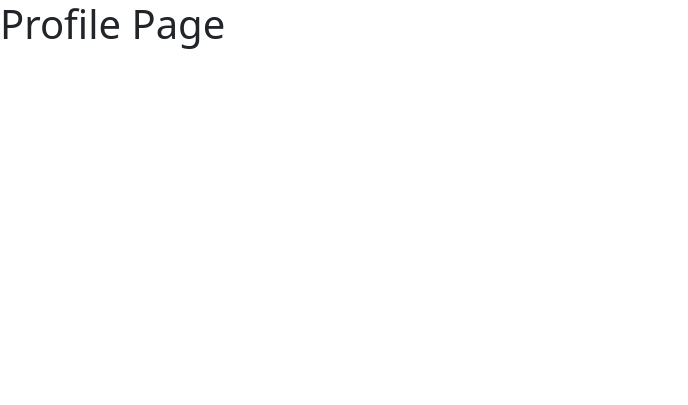
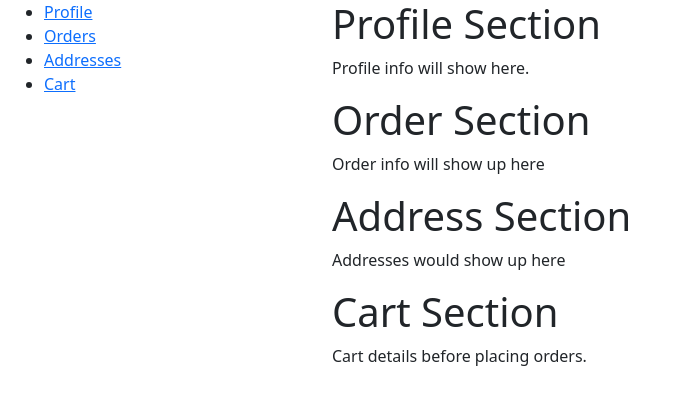
Before and after one commit to sandeshpd/cloudmart-ecommerce, a Django app: page /users/profile/ in a window 1280 px wide. Shown: the top 405 px of the page, without its empty margins (0-688 px from the left). Run offline with Django 5.2, Linux system fonts and the light colour scheme; the visitor is signed in with stand-in values (Sample User, id 1); parts of the project's set-up code (start-up, migrations or seed data) failed here and were passed over.

Commit message:
added sections to manage user profile

```diff
--- a/users/templates/users/profile.html
+++ b/users/templates/users/profile.html
@@ -1,12 +1,60 @@
+{% load static %}
 <!DOCTYPE html>
 <html lang="en">
 <head>
     <meta charset="UTF-8">
     <meta name="viewport" content="width=device-width, initial-scale=1.0">
     <link rel="stylesheet" href="https://cdn.jsdelivr.net/npm/bootstrap@5.3.5/dist/css/bootstrap.min.css">
+    <link rel="stylesheet" href="{% static 'css/profile.css' %}">
+    <script src="{% static 'js/profile.js' %}"></script>
     <title>Profile | CloudMart</title>
 </head>
 <body>
-    <h1>Profile Page</h1>
+    <div class="container-fluid">
+        <div class="row">
+            <div class="col-3 sidebar-section">
+                <ul class="sidebar-options">
+                    <li class="option">
+                        <a href="#" class="option-link" data-target="profile-section">
+                            Profile
+                        </a>
+                    </li>
+                    <li class="option">
+                        <a href="#" class="option-link" data-target="order-section">
+                            Orders
+                        </a>
+                    </li>
+                    <li class="option">
+                        <a href="#" class="option-link" data-target="address-section">
+                            Addresses
+                        </a>
+                    </li>
+                    <li class="option">
+                        <a href="#" class="option-link" data-target="cart-section">
+                            Cart
+                        </a>
+                    </li>
+                </ul>
+            </div>
+            <div class="col-9 content-section">
+                <div class="profile-section active" id="profile-section">
+                    <h1>Profile Section</h1>
+                    <p>Profile info will show here.</p>
+                </div>
+                <div class="order-section" id="order-section">
+                    <h1>Order Section</h1>
+                    <p>Order info will show up here</p>
+                </div>
+                <div class="address-section" id="address-section">
+                    <h1>Address Section</h1>
+                    <p>Addresses would show up here</p>
+                </div>
+                <div class="cart-section" id="cart-section">
+                    <h1>Cart Section</h1>
+                    <p>Cart details before placing orders.</p>
+                </div>
+            </div>
+        </div>
+    </div>
 </body>
 </html>
```
